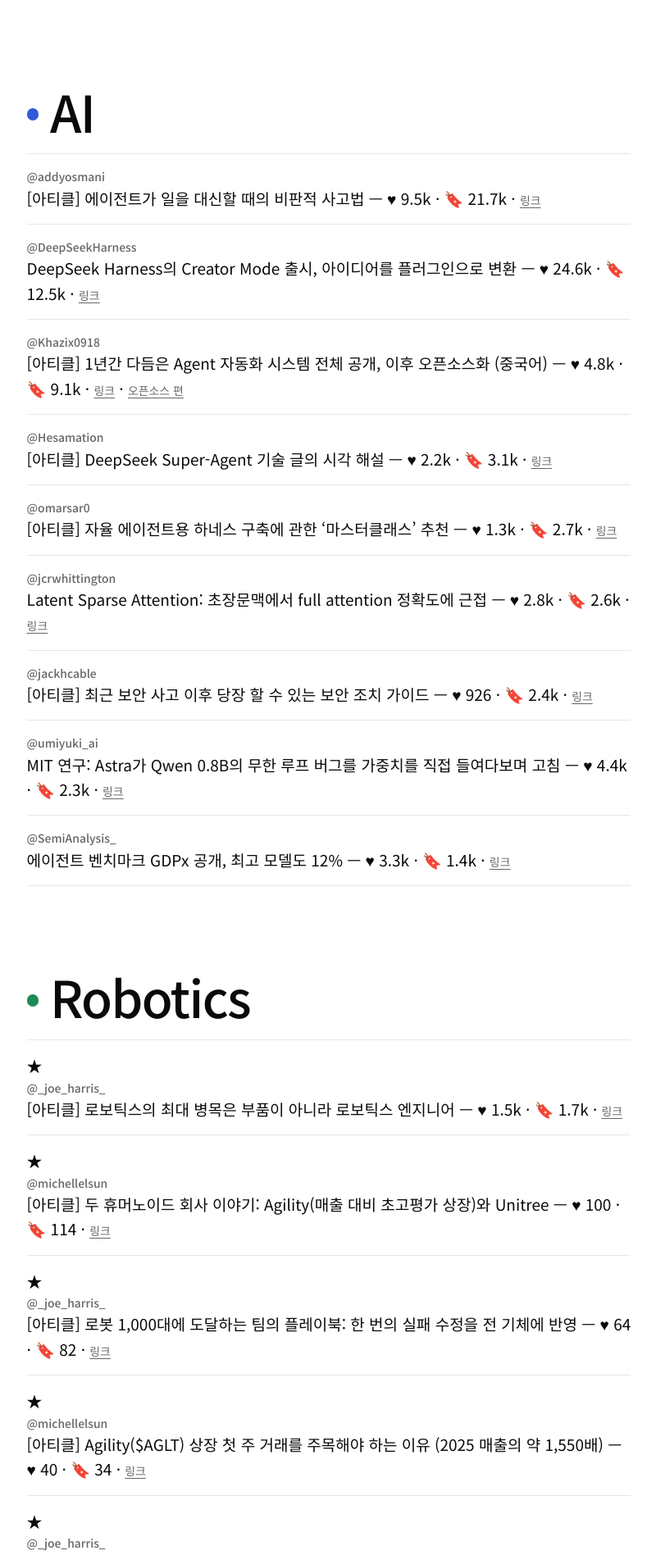
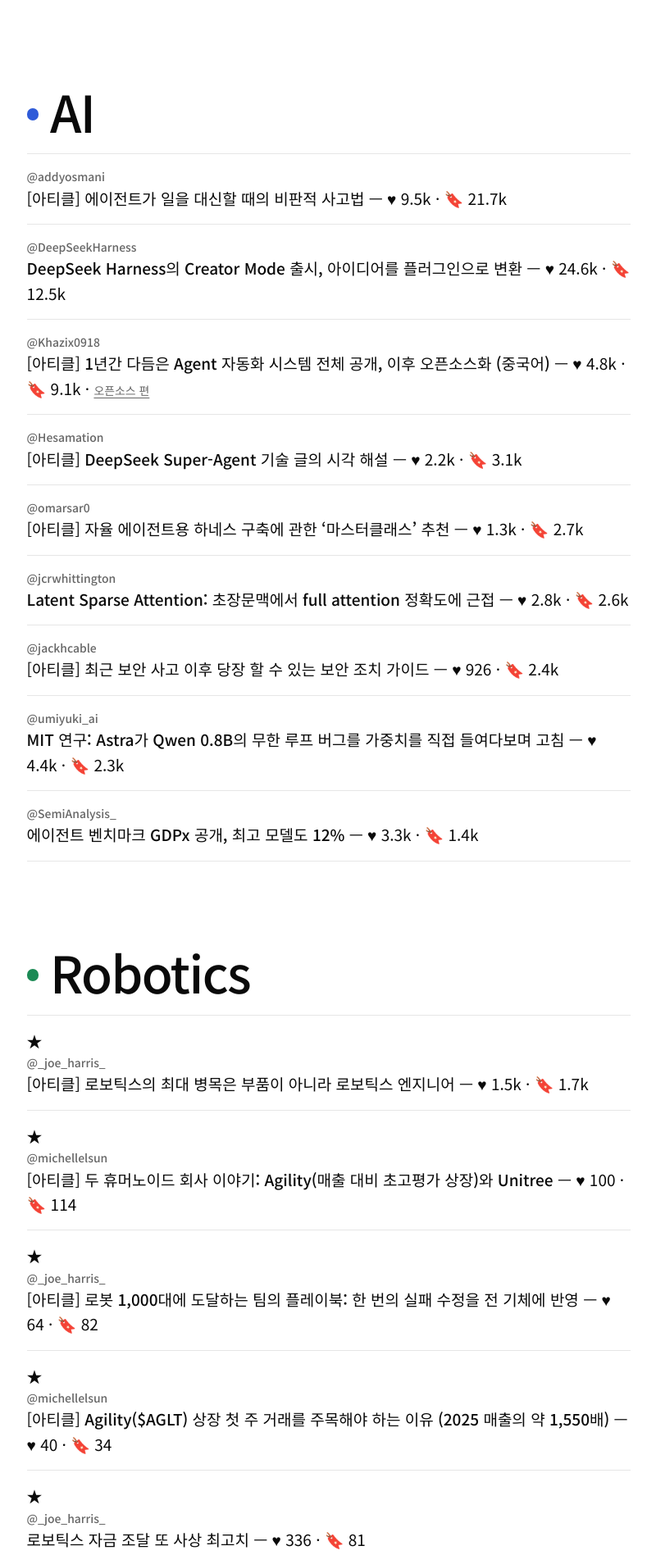
Before and after one commit to MrTMI-0315/mrtmi-x-digest, a Jekyll site: the page built from digests/2026-11-04.md, in a window 1280 px wide. Shown: the part 431-2328 px from the top of the page at 82% size, without its empty margins (25-825 px from the left). Built offline with Jekyll 4.4.1, drawn with Linux system fonts in a browser that asks for light colours; our own code applies the rules of GitHub Pages for plain Markdown files; some of the changed text lies outside the part shown.

Commit message:
Make each summary the link to its post instead of a trailing 링크
Co-Authored-By: Claude Opus 5.5 <noreply@anthropic.com>

```diff
--- a/_layouts/default.html
+++ b/_layouts/default.html
@@ -62,6 +62,9 @@ strong, b { font-weight: 500; }
 .doc li strong:first-child { display: block; font-size: var(--s-small); color: var(--muted); font-weight: 500; }
 .doc li a { font-size: var(--s-small); color: var(--muted); }
 .doc li a:hover { color: var(--ink); }
+/* 첫 링크 = 요약 문장, 누르면 원문으로 */
+.doc li a:first-of-type { font-size: inherit; color: var(--ink); font-weight: 500; text-decoration-color: transparent; transition: text-decoration-color 180ms ease; }
+.doc li a:first-of-type:hover { text-decoration-color: currentColor; }
 
 /* 첫 화면: 날짜 목록 */
 .ix { margin-top: 48px; }
--- a/digests/2026-11-04.md
+++ b/digests/2026-11-04.md
@@ -3,49 +3,49 @@
 범위: 2026-11-02 이후 · 지정 계정은 최신순 전체, 키워드는 X "인기" 탭 · ★ = 지정 계정
 
 ## AI
-- **@addyosmani** [아티클] 에이전트가 일을 대신할 때의 비판적 사고법 — ♥ 9.5k · 🔖 21.7k · [링크](https://x.com/addyosmani/status/2117512471930167377)
-- **@DeepSeekHarness** DeepSeek Harness의 Creator Mode 출시, 아이디어를 플러그인으로 변환 — ♥ 24.6k · 🔖 12.5k · [링크](https://x.com/DeepSeekHarness/status/2117256196227019194)
-- **@Khazix0918** [아티클] 1년간 다듬은 Agent 자동화 시스템 전체 공개, 이후 오픈소스화 (중국어) — ♥ 4.8k · 🔖 9.1k · [링크](https://x.com/Khazix0918/status/2117054043868860521) · [오픈소스 편](https://x.com/Khazix0918/status/2117776745688646139)
-- **@Hesamation** [아티클] DeepSeek Super-Agent 기술 글의 시각 해설 — ♥ 2.2k · 🔖 3.1k · [링크](https://x.com/Hesamation/status/2116920980002230772)
-- **@omarsar0** [아티클] 자율 에이전트용 하네스 구축에 관한 '마스터클래스' 추천 — ♥ 1.3k · 🔖 2.7k · [링크](https://x.com/omarsar0/status/2116942815150157871)
-- **@jcrwhittington** Latent Sparse Attention: 초장문맥에서 full attention 정확도에 근접 — ♥ 2.8k · 🔖 2.6k · [링크](https://x.com/jcrwhittington/status/2117317159777177602)
-- **@jackhcable** [아티클] 최근 보안 사고 이후 당장 할 수 있는 보안 조치 가이드 — ♥ 926 · 🔖 2.4k · [링크](https://x.com/jackhcable/status/2117731409246978489)
-- **@umiyuki\_ai** MIT 연구: Astra가 Qwen 0.8B의 무한 루프 버그를 가중치를 직접 들여다보며 고침 — ♥ 4.4k · 🔖 2.3k · [링크](https://x.com/umiyuki_ai/status/2117523812501868780)
-- **@SemiAnalysis\_** 에이전트 벤치마크 GDPx 공개, 최고 모델도 12% — ♥ 3.3k · 🔖 1.4k · [링크](https://x.com/SemiAnalysis_/status/2117075900575477855)
+- **@addyosmani** [아티클] [에이전트가 일을 대신할 때의 비판적 사고법](https://x.com/addyosmani/status/2117512471930167377) — ♥ 9.5k · 🔖 21.7k
+- **@DeepSeekHarness** [DeepSeek Harness의 Creator Mode 출시, 아이디어를 플러그인으로 변환](https://x.com/DeepSeekHarness/status/2117256196227019194) — ♥ 24.6k · 🔖 12.5k
+- **@Khazix0918** [아티클] [1년간 다듬은 Agent 자동화 시스템 전체 공개, 이후 오픈소스화 (중국어)](https://x.com/Khazix0918/status/2117054043868860521) — ♥ 4.8k · 🔖 9.1k · [오픈소스 편](https://x.com/Khazix0918/status/2117776745688646139)
+- **@Hesamation** [아티클] [DeepSeek Super-Agent 기술 글의 시각 해설](https://x.com/Hesamation/status/2116920980002230772) — ♥ 2.2k · 🔖 3.1k
+- **@omarsar0** [아티클] [자율 에이전트용 하네스 구축에 관한 '마스터클래스' 추천](https://x.com/omarsar0/status/2116942815150157871) — ♥ 1.3k · 🔖 2.7k
+- **@jcrwhittington** [Latent Sparse Attention: 초장문맥에서 full attention 정확도에 근접](https://x.com/jcrwhittington/status/2117317159777177602) — ♥ 2.8k · 🔖 2.6k
+- **@jackhcable** [아티클] [최근 보안 사고 이후 당장 할 수 있는 보안 조치 가이드](https://x.com/jackhcable/status/2117731409246978489) — ♥ 926 · 🔖 2.4k
+- **@umiyuki\_ai** [MIT 연구: Astra가 Qwen 0.8B의 무한 루프 버그를 가중치를 직접 들여다보며 고침](https://x.com/umiyuki_ai/status/2117523812501868780) — ♥ 4.4k · 🔖 2.3k
+- **@SemiAnalysis\_** [에이전트 벤치마크 GDPx 공개, 최고 모델도 12%](https://x.com/SemiAnalysis_/status/2117075900575477855) — ♥ 3.3k · 🔖 1.4k
 
 ## Robotics
-- ★ **@\_joe\_harris\_** [아티클] 로보틱스의 최대 병목은 부품이 아니라 로보틱스 엔지니어 — ♥ 1.5k · 🔖 1.7k · [링크](https://x.com/_joe_harris_/status/2117039335224819730)
-- ★ **@michellelsun** [아티클] 두 휴머노이드 회사 이야기: Agility(매출 대비 초고평가 상장)와 Unitree — ♥ 100 · 🔖 114 · [링크](https://x.com/michellelsun/status/2117639513099079842)
-- ★ **@\_joe\_harris\_** [아티클] 로봇 1,000대에 도달하는 팀의 플레이북: 한 번의 실패 수정을 전 기체에 반영 — ♥ 64 · 🔖 82 · [링크](https://x.com/_joe_harris_/status/2117817324313149773)
-- ★ **@michellelsun** [아티클] Agility($AGLT) 상장 첫 주 거래를 주목해야 하는 이유 (2025 매출의 약 1,550배) — ♥ 40 · 🔖 34 · [링크](https://x.com/michellelsun/status/2117780365683409341)
-- ★ **@\_joe\_harris\_** 로보틱스 자금 조달 또 사상 최고치 — ♥ 336 · 🔖 81 · [링크](https://x.com/_joe_harris_/status/2117489704262062447)
-- **@konstantinsaifo** Opus 5.5가 NVIDIA SimReady 모델로 V8 엔진 공장 라인을 통째로 구축 — ♥ 712 · 🔖 647 · [링크](https://x.com/konstantinsaifo/status/2117159849444446209)
-- **@robo\_nine** Feetech 서보 펌웨어 해킹으로 SO-ARM 오차 35mm→10mm (repo 공개) — ♥ 465 · 🔖 398 · [링크](https://x.com/robo_nine/status/2116978876333379720)
-- **@starlitmatcha** [아티클] VLA 아키텍처 정리: RT-1부터 MolmoAct2까지 — ♥ 292 · 🔖 375 · [링크](https://x.com/starlitmatcha/status/2116918927913804223)
-- **@0x\_meden** [아티클] Stanford AA274A 로봇 자율성 강의 17강 무료 공개 — ♥ 255 · 🔖 298 · [링크](https://x.com/0x_meden/status/2116945956671267289)
-- **@martin\_casado** 로보틱스의 엔드투엔드 경제성에 대한 심층 대담 — ♥ 275 · 🔖 262 · [링크](https://x.com/martin_casado/status/2117300997999796374)
-- **@chongyiz1** Flow matching을 가치 함수 추정에 적용, 노이즈 전 구간 벨만 일관성이 핵심 — ♥ 288 · 🔖 258 · [링크](https://x.com/chongyiz1/status/2117668963786322017)
-- **@BostonDynamics** 트레일러 하역 로봇 Stretch Gen 2 발표 — ♥ 418 · 🔖 50 · [링크](https://x.com/BostonDynamics/status/2117663862564573240)
-- **@QwenDevs** Qwen3.8-Flash-Next로 실제 로봇 조작, 오픈소스 하네스 uni-robot-agent — ♥ 496 · 🔖 131 · [링크](https://x.com/QwenDevs/status/2117644199860601297)
+- ★ **@\_joe\_harris\_** [아티클] [로보틱스의 최대 병목은 부품이 아니라 로보틱스 엔지니어](https://x.com/_joe_harris_/status/2117039335224819730) — ♥ 1.5k · 🔖 1.7k
+- ★ **@michellelsun** [아티클] [두 휴머노이드 회사 이야기: Agility(매출 대비 초고평가 상장)와 Unitree](https://x.com/michellelsun/status/2117639513099079842) — ♥ 100 · 🔖 114
+- ★ **@\_joe\_harris\_** [아티클] [로봇 1,000대에 도달하는 팀의 플레이북: 한 번의 실패 수정을 전 기체에 반영](https://x.com/_joe_harris_/status/2117817324313149773) — ♥ 64 · 🔖 82
+- ★ **@michellelsun** [아티클] [Agility($AGLT) 상장 첫 주 거래를 주목해야 하는 이유 (2025 매출의 약 1,550배)](https://x.com/michellelsun/status/2117780365683409341) — ♥ 40 · 🔖 34
+- ★ **@\_joe\_harris\_** [로보틱스 자금 조달 또 사상 최고치](https://x.com/_joe_harris_/status/2117489704262062447) — ♥ 336 · 🔖 81
+- **@konstantinsaifo** [Opus 5.5가 NVIDIA SimReady 모델로 V8 엔진 공장 라인을 통째로 구축](https://x.com/konstantinsaifo/status/2117159849444446209) — ♥ 712 · 🔖 647
+- **@robo\_nine** [Feetech 서보 펌웨어 해킹으로 SO-ARM 오차 35mm→10mm (repo 공개)](https://x.com/robo_nine/status/2116978876333379720) — ♥ 465 · 🔖 398
+- **@starlitmatcha** [아티클] [VLA 아키텍처 정리: RT-1부터 MolmoAct2까지](https://x.com/starlitmatcha/status/2116918927913804223) — ♥ 292 · 🔖 375
+- **@0x\_meden** [아티클] [Stanford AA274A 로봇 자율성 강의 17강 무료 공개](https://x.com/0x_meden/status/2116945956671267289) — ♥ 255 · 🔖 298
+- **@martin\_casado** [로보틱스의 엔드투엔드 경제성에 대한 심층 대담](https://x.com/martin_casado/status/2117300997999796374) — ♥ 275 · 🔖 262
+- **@chongyiz1** [Flow matching을 가치 함수 추정에 적용, 노이즈 전 구간 벨만 일관성이 핵심](https://x.com/chongyiz1/status/2117668963786322017) — ♥ 288 · 🔖 258
+- **@BostonDynamics** [트레일러 하역 로봇 Stretch Gen 2 발표](https://x.com/BostonDynamics/status/2117663862564573240) — ♥ 418 · 🔖 50
+- **@QwenDevs** [Qwen3.8-Flash-Next로 실제 로봇 조작, 오픈소스 하네스 uni-robot-agent](https://x.com/QwenDevs/status/2117644199860601297) — ♥ 496 · 🔖 131
 
 ## Insights
-- ★ **@thedankoe** [아티클] 2027년에 시작하기 가장 수익성 높은 AI 비즈니스: 결국 '주목을 끄는 능력' — ♥ 6.2k · 🔖 13.3k · [링크](https://x.com/thedankoe/status/2117664712532123680)
-- ★ **@Alisvolatprop12** [아티클] 유니트리 CEO 왕싱싱 세계 피지컬 AI 대회 기조연설 번역: "하루를 낭비하는 게 두렵다" — ♥ 230 · 🔖 167 · [링크](https://x.com/Alisvolatprop12/status/2117630151861420202)
-- ★ **@Alisvolatprop12** [아티클] 휴머노이드의 메모리 반도체 수요가 모바일을 앞지를 시점 — ♥ 171 · 🔖 36 · [링크](https://x.com/Alisvolatprop12/status/2117638433124524380)
-- ★ **@Alisvolatprop12** [아티클] 휴머노이드를 비웃는 사람들에게: 2년 전을 못 맞힌 사람이 2년 후를 장담할 수 없다 — ♥ 158 · 🔖 20 · [링크](https://x.com/Alisvolatprop12/status/2117633449125437525)
-- ★ **@Alisvolatprop12** 삼성, 美 테일러 공장에서 AMD용 HBM 베이스다이 수주 (매경 단독) — ♥ 215 · 🔖 28 · [링크](https://x.com/Alisvolatprop12/status/2117590762410136016)
-- ★ **@Alisvolatprop12** 北, 코인 해킹으로 제재 무력화: FBI 출신 조사관 인터뷰 — ♥ 174 · 🔖 22 · [링크](https://x.com/Alisvolatprop12/status/2117739673900687423)
-- ★ **@Alisvolatprop12** 신규 데이터센터 공급 막힐 거란 예상에 장기 임대 계약 급증 — ♥ 224 · 🔖 21 · [링크](https://x.com/Alisvolatprop12/status/2117858015789662711)
-- ★ **@Alisvolatprop12** 중간선거 완패 후 트럼프의 희생양은 헤그세스가 될 듯 — ♥ 262 · 🔖 13 · [링크](https://x.com/Alisvolatprop12/status/2117843504785396082)
+- ★ **@thedankoe** [아티클] [2027년에 시작하기 가장 수익성 높은 AI 비즈니스: 결국 '주목을 끄는 능력'](https://x.com/thedankoe/status/2117664712532123680) — ♥ 6.2k · 🔖 13.3k
+- ★ **@Alisvolatprop12** [아티클] [유니트리 CEO 왕싱싱 세계 피지컬 AI 대회 기조연설 번역: "하루를 낭비하는 게 두렵다"](https://x.com/Alisvolatprop12/status/2117630151861420202) — ♥ 230 · 🔖 167
+- ★ **@Alisvolatprop12** [아티클] [휴머노이드의 메모리 반도체 수요가 모바일을 앞지를 시점](https://x.com/Alisvolatprop12/status/2117638433124524380) — ♥ 171 · 🔖 36
+- ★ **@Alisvolatprop12** [아티클] [휴머노이드를 비웃는 사람들에게: 2년 전을 못 맞힌 사람이 2년 후를 장담할 수 없다](https://x.com/Alisvolatprop12/status/2117633449125437525) — ♥ 158 · 🔖 20
+- ★ **@Alisvolatprop12** [삼성, 美 테일러 공장에서 AMD용 HBM 베이스다이 수주 (매경 단독)](https://x.com/Alisvolatprop12/status/2117590762410136016) — ♥ 215 · 🔖 28
+- ★ **@Alisvolatprop12** [北, 코인 해킹으로 제재 무력화: FBI 출신 조사관 인터뷰](https://x.com/Alisvolatprop12/status/2117739673900687423) — ♥ 174 · 🔖 22
+- ★ **@Alisvolatprop12** [신규 데이터센터 공급 막힐 거란 예상에 장기 임대 계약 급증](https://x.com/Alisvolatprop12/status/2117858015789662711) — ♥ 224 · 🔖 21
+- ★ **@Alisvolatprop12** [중간선거 완패 후 트럼프의 희생양은 헤그세스가 될 듯](https://x.com/Alisvolatprop12/status/2117843504785396082) — ♥ 262 · 🔖 13
 
 ## Worlds
-- **@BBCWorld** 미국, 중간선거 직전 이란 게셈 섬 공습 (호르무즈 '방어적 타격') — ♥ 8.2k · [링크](https://x.com/BBCWorld/status/2117462337774829571) · [AJ](https://x.com/AJEnglish/status/2117566050938020344)
-- **@FT** 미 중간선거: 민주당 상원 장악, 8년 만에 하원도 탈환. 텍사스 상원은 30년 만에 민주당(탈라리코) 승리 — ♥ 1.2k · [하원](https://x.com/FT/status/2117867349483159838) · [상원](https://x.com/FT/status/2117839485513650425) · [텍사스](https://x.com/business/status/2117822388251345195) · [실시간 결과](https://x.com/FT/status/2117752569539813857)
-- **@WSJ** 트럼프 측근들, 8개월째 이어진 이란 전쟁과 에너지값 급등을 패배 원인으로 지목 — ♥ 285 · [링크](https://x.com/WSJ/status/2117819455765881263)
-- **@business** 이란 최고지도자, 정부에 평화 회담 개최 승인 — ♥ 476 · [링크](https://x.com/business/status/2117294445427048519)
-- **@WSJ** [단독] 미국, 우크라이나 경유 러시아 가스의 유럽 판매 재개 지지 — ♥ 785 · [링크](https://x.com/WSJ/status/2117189028386681190)
-- **@FT** 미·러·중 정상 3자 회담 논의 — ♥ 329 · [링크](https://x.com/FT/status/2117532971141869938)
-- **@Reuters** 한국·튀르키예, 원전·방산·인프라 협력 합의 — ♥ 466 · [링크](https://x.com/Reuters/status/2117559953367912618)
-- **@business** 중국, 터널 굴착기 등 건설 장비로 수출 통제 확대 — ♥ 588 · [링크](https://x.com/business/status/2117172389427483087)
-- **@business** 인도네시아, 거래량 조작·불투명 지분 구조로 MSCI 신흥국 지수 제외 위기 — ♥ 515 · [링크](https://x.com/business/status/2117149990774583490)
-- **@business** 중앙은행 3분기 금 매입 2024년 말 이후 최고 속도 — ♥ 526 · [링크](https://x.com/business/status/2117500803657175230)
+- **@BBCWorld** [미국, 중간선거 직전 이란 게셈 섬 공습 (호르무즈 '방어적 타격')](https://x.com/BBCWorld/status/2117462337774829571) — ♥ 8.2k · [AJ](https://x.com/AJEnglish/status/2117566050938020344)
+- **@FT** [미 중간선거: 민주당 상원 장악, 8년 만에 하원도 탈환. 텍사스 상원은 30년 만에 민주당(탈라리코) 승리](https://x.com/FT/status/2117867349483159838) — ♥ 1.2k · [상원](https://x.com/FT/status/2117839485513650425) · [텍사스](https://x.com/business/status/2117822388251345195) · [실시간 결과](https://x.com/FT/status/2117752569539813857)
+- **@WSJ** [트럼프 측근들, 8개월째 이어진 이란 전쟁과 에너지값 급등을 패배 원인으로 지목](https://x.com/WSJ/status/2117819455765881263) — ♥ 285
+- **@business** [이란 최고지도자, 정부에 평화 회담 개최 승인](https://x.com/business/status/2117294445427048519) — ♥ 476
+- **@WSJ** [단독] [미국, 우크라이나 경유 러시아 가스의 유럽 판매 재개 지지](https://x.com/WSJ/status/2117189028386681190) — ♥ 785
+- **@FT** [미·러·중 정상 3자 회담 논의](https://x.com/FT/status/2117532971141869938) — ♥ 329
+- **@Reuters** [한국·튀르키예, 원전·방산·인프라 협력 합의](https://x.com/Reuters/status/2117559953367912618) — ♥ 466
+- **@business** [중국, 터널 굴착기 등 건설 장비로 수출 통제 확대](https://x.com/business/status/2117172389427483087) — ♥ 588
+- **@business** [인도네시아, 거래량 조작·불투명 지분 구조로 MSCI 신흥국 지수 제외 위기](https://x.com/business/status/2117149990774583490) — ♥ 515
+- **@business** [중앙은행 3분기 금 매입 2024년 말 이후 최고 속도](https://x.com/business/status/2117500803657175230) — ♥ 526
```
Also changed, not shown: tips.md (+14 -14 lines).
